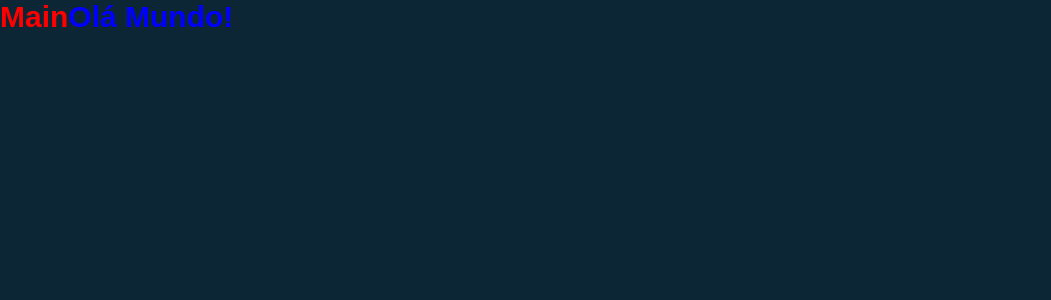
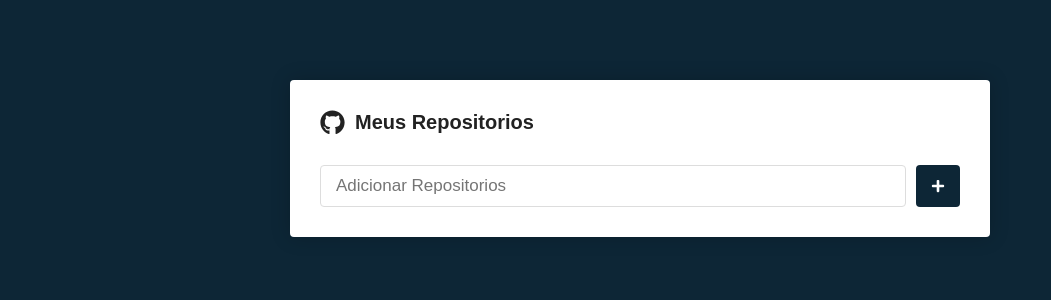
Before and after one commit to Tiago099/NextJS-do-zero-ao-avancado-na-pratica-2022, a React (Create React App) app in the folder projeto-react/: page / in a window 1280 px wide. Shown: the top 300 px of the page, without its empty margins (0-1051 px from the left). Built offline with nearby package versions, Linux system fonts and the light colour scheme.

Commit message:
Estilizando pagina Main

```diff
--- a/projeto-react/package.json
+++ b/projeto-react/package.json
@@ -6,8 +6,11 @@
     "@testing-library/jest-dom": "^5.16.4",
     "@testing-library/react": "^13.3.0",
     "@testing-library/user-event": "^13.5.0",
+    "icons": "^1.0.0",
     "react": "^18.2.0",
     "react-dom": "^18.2.0",
+    "react-icon": "^1.0.0",
+    "react-icons": "^4.4.0",
     "react-router-dom": "^6.3.0",
     "react-scripts": "5.0.1",
     "styled-components": "^5.3.5",
--- a/projeto-react/src/pages/Main/index.js
+++ b/projeto-react/src/pages/Main/index.js
@@ -1,13 +1,25 @@
 import React from "react";
-import { Title } from "./styles";
+import { FaGithub, FaPlus } from "react-icons/fa";
+import {Container, Form, SubmitButton } from "./styles";
 
 export default function Main(){
     return(
-        <Title>
-            Main
-            <span>Olá Mundo!</span>
+        <Container>
 
-        </Title>
+           <h1>
+            <FaGithub size={25}/>
+            Meus Repositorios
+            </h1>
+
+            <Form onSubmit={()=>{}}>
+                <input type="text" placeholder="Adicionar Repositorios"/>
+
+                <SubmitButton>
+                    <FaPlus color="#FFF" size={14}/>
+                </SubmitButton>
+            </Form>
+
+        </Container>
 
 
     )
--- a/projeto-react/src/pages/Main/styles.js
+++ b/projeto-react/src/pages/Main/styles.js
@@ -1,9 +1,50 @@
 import styled from "styled-components";
 
-export const Title = styled.h1`
-color: #FF0000;
+export const Container = styled.div`
+  max-width: 700px;
+  background: #FFF;
+  border-radius: 4px;
+  box-shadow: 0 0 20px rgba(0,0,0, 0.2);
+  padding: 30px;
+  margin: 80px auto;
 
-span{
-    color: blue;
-}
+  h1{
+    font-size: 20px;
+    display: flex;
+    align-items: center;
+    flex-direction: row;
+
+    svg{
+        margin-right: 10px;
+    }
+  }
+
 `;
+
+export const Form = styled.form`
+  margin-top: 30px;
+  display: flex;
+  flex-direction: row;
+
+  input{
+    flex:1;
+    border: 1px solid #DDD;
+    padding: 10px 15px;
+    border-radius: 4px;
+    font-size: 17px;
+  }
+
+`;
+
+export const SubmitButton = styled.button`
+  background: #0D2636;
+  border: 0;
+  border-radius: 4px;
+  margin-left: 10px;
+  padding: 0 15px;
+  display: flex;
+  justify-content: center;
+  align-items: center;
+
+
+`;
```
Also changed, not shown: 1 other file (tests, documents, lock files or other folders).
